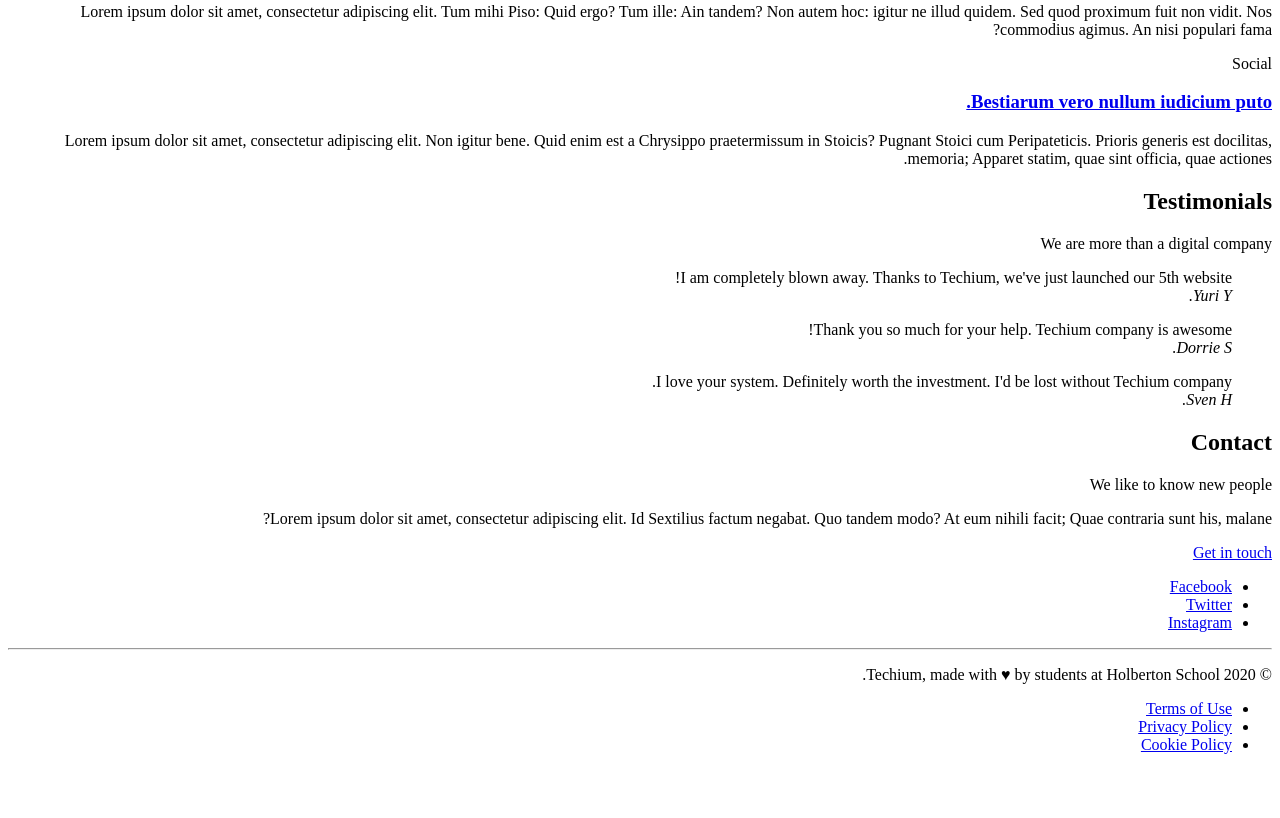
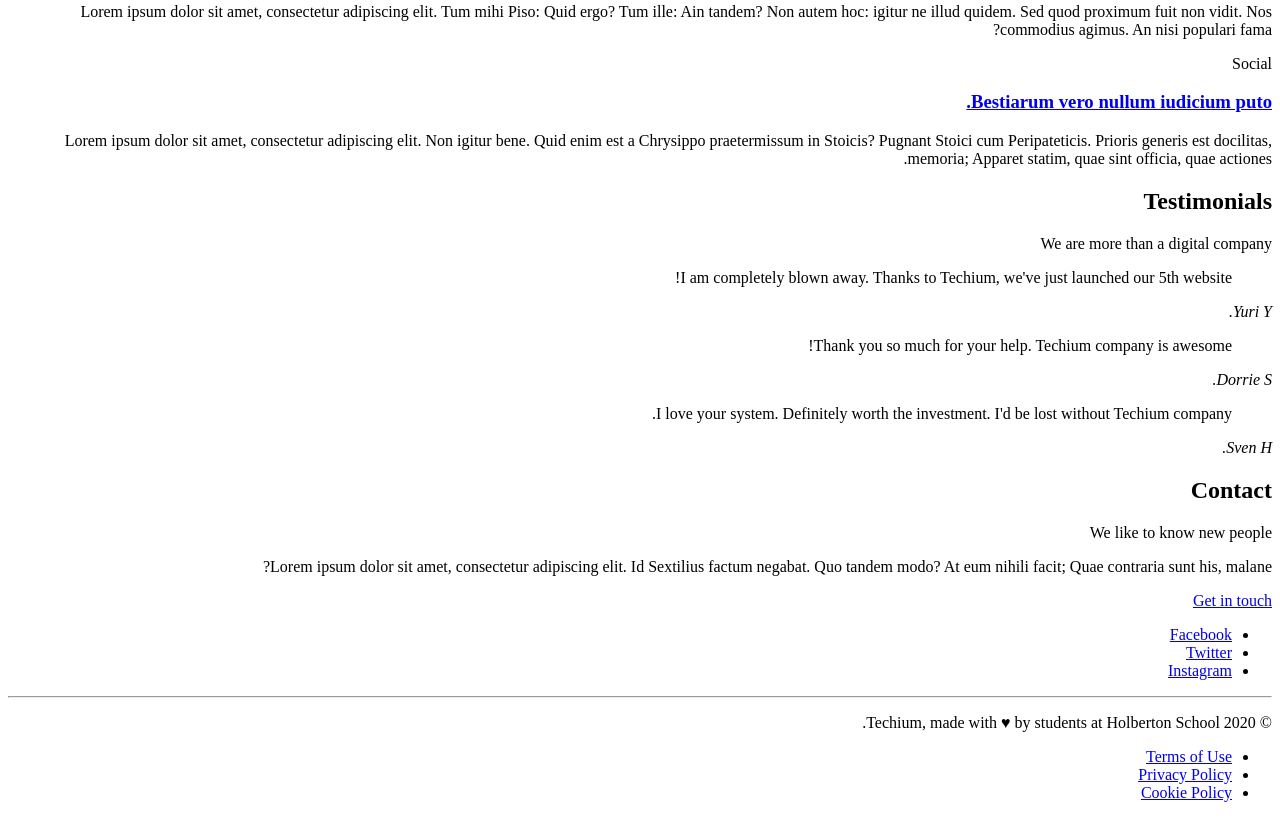
Before and after one commit to Friasru/holbertonschool-web_front_end, a plain HTML site: page html_advanced/29-index.html in a window 1280 px wide. Shown: the part 1507-2325 px from the top of the page. Before the commit the page ends 2277 px from the top, so only its background shows below. Drawn offline with Linux system fonts and the light colour scheme.

Commit message:
fix: update testimonials section to improve structure and readability

```diff
--- a/html_advanced/29-index.html
+++ b/html_advanced/29-index.html
@@ -128,9 +128,16 @@
                 <p>We are more than a digital company</p>
                 </header>
                 <div>
-                <article><blockquote>I am completely blown away. Thanks to Techium, we've just launched our 5th website! <footer><cite>Yuri Y.</cite></footer></blockquote></article>
-                <article><blockquote>Thank you so much for your help. Techium company is awesome! <footer><cite>Dorrie S.</cite></footer></blockquote></article>
-                <article><blockquote>I love your system. Definitely worth the investment. I'd be lost without Techium company. <footer><cite>Sven H.</cite></footer></blockquote></article>
+                <article>
+                    <blockquote>I am completely blown away. Thanks to Techium, we've just launched our 5th website!</blockquote>
+                    <cite>Yuri Y.</cite>
+                </article>
+                <article><blockquote>Thank you so much for your help. Techium company is awesome!</blockquote>
+                    <cite>Dorrie S.</cite>
+                </article>
+                <article><blockquote>I love your system. Definitely worth the investment. I'd be lost without Techium company.</blockquote>
+                    <cite>Sven H.</cite>
+                </article>
                 </div>
                 </div>
             </section>
```
